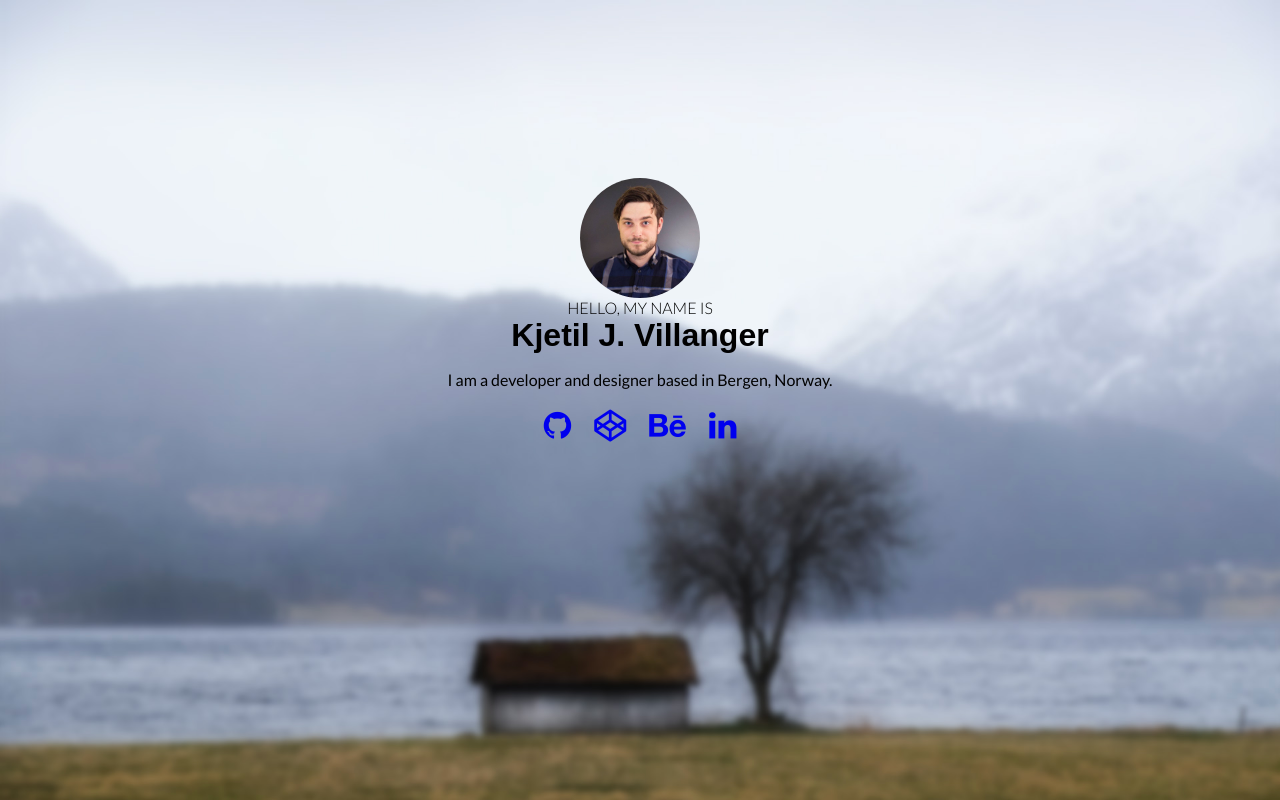
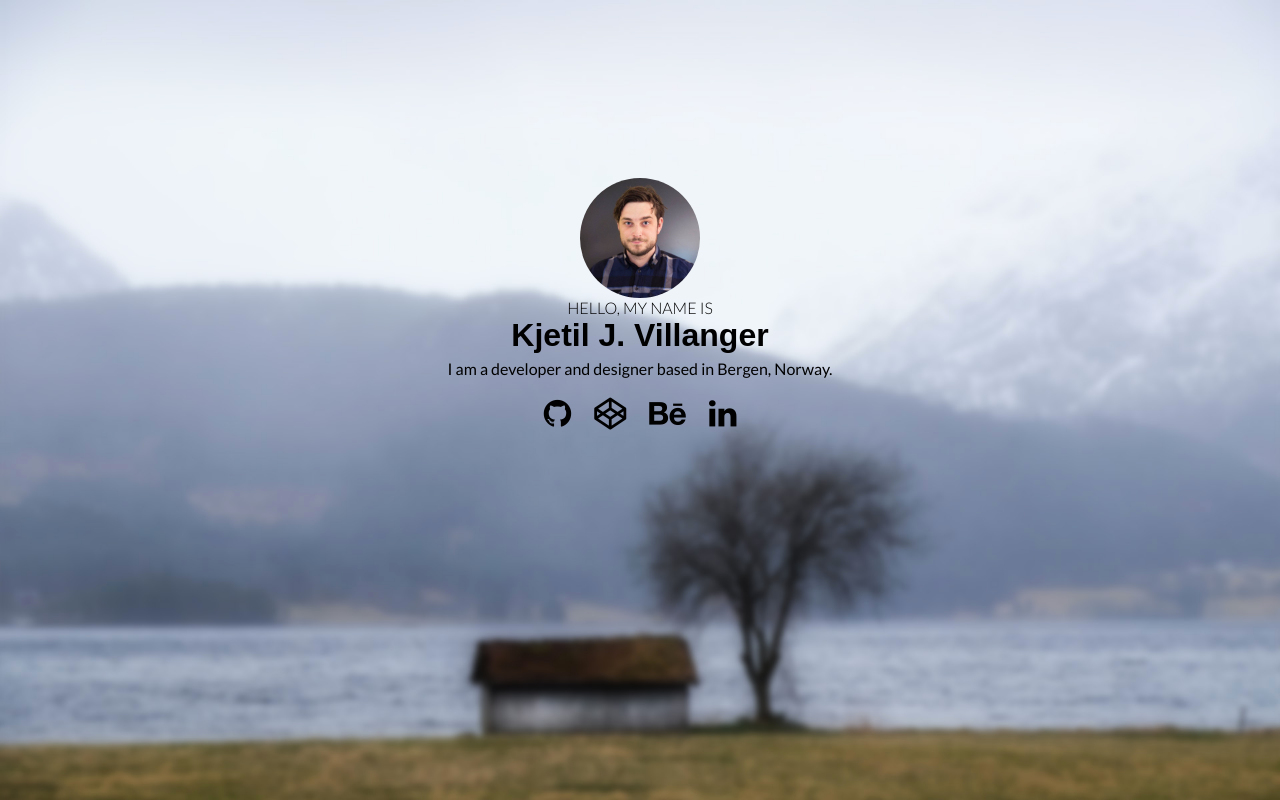
Before and after one commit to Kjetiljv/personal-portfolio, a plain HTML site: page index.html in a window 1280 px wide. Drawn offline with nearby package versions, Linux system fonts and the light colour scheme; a web font is replaced by a local one.

Commit message:
Some minor css spacing fixes.

```diff
--- a/assets/sass/style.sass
+++ b/assets/sass/style.sass
@@ -31,7 +31,6 @@ body
   text-align: center
   margin-top: 10%
   h1
-    padding-bottom: 0
     font-family: 'Francois One', sans-serif
     margin: 0
     .intro
@@ -41,6 +40,9 @@ body
       text-transform: uppercase
       margin: 0
       padding: 0
+  p
+    padding: 0
+    margin: 5px 0 10px 0
   img
     margin-top: $y-margin
     margin-left: auto
@@ -50,5 +52,8 @@ body
     border-radius: 50%
   #social-links
     i
-      padding: 5px 10px
+      padding: 10px 10px
       font-size: 2em
+    a
+      color: $text-color
+      text-decoration: none
```
Also changed, not shown: README.html (deleted, +0 -12 lines), assets/css/style.css.
